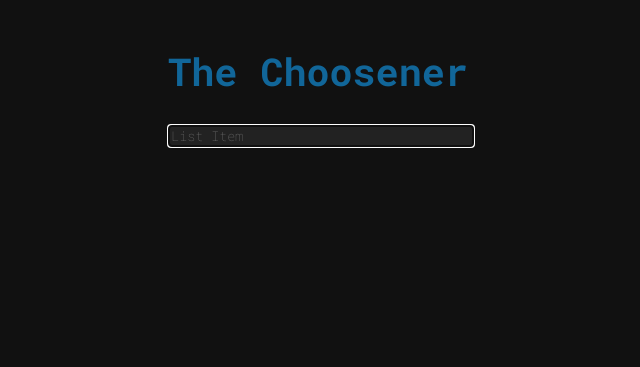
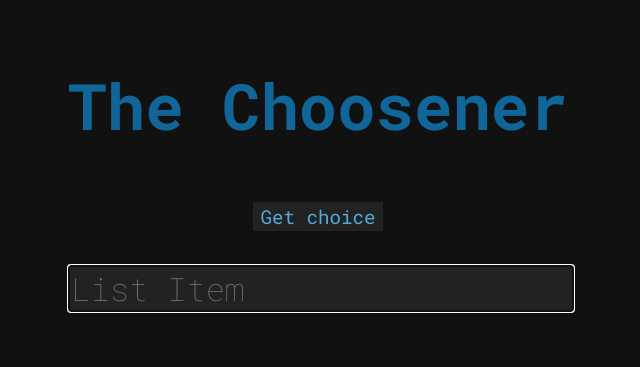
Before and after one commit to shanemcdo/choosener, a plain HTML site: page index.html in a window 1280 px wide. Shown: the whole page, without its empty margins (322-962 px from the left). Drawn offline with Linux system fonts and the light colour scheme.

Commit message:
Add ability to show result

```diff
--- a/index.css
+++ b/index.css
@@ -17,7 +17,7 @@ body{
     color: var(--text);
     display: flex;
     justify-content: center;
-    font-size: 1.2em;
+    font-size: 1.2rem;
 }
 
 .content{
@@ -26,6 +26,19 @@ body{
 
 h1{
     font-weight: 800;
+}
+
+button{
+    background: var(--bg);
+    border: solid 1px var(--bg-accent);
+    color: var(--text);
+    font-family: 'Roboto Mono', monospace;
+    font-size: 1.2rem;
+}
+
+button:disabled{
+    background: var(--bg-accent);
+    color: var(--text-accent);
 }
 
 #input-list{
@@ -46,3 +59,17 @@ h1{
     background: var(--bg-accent);
     color: var(--text-accent);
 }
+
+#choice-div{
+    display: none;
+}
+
+@media only screen and (min-width: 750px){
+    body{
+        font-size: 2rem;
+    }
+
+    .input-list-input{
+        font-size: 2rem;
+    }
+}
--- a/index.html
+++ b/index.html
@@ -16,8 +16,16 @@
     <body>
         <div class="content">
             <h1>The Choosener</h1>
-            <ul id="input-list">
-            </ul>
+            <div id="input-div">
+                <button id="get-choice-button" onclick="get_choice()">Get choice</button>
+                <ul id="input-list">
+                </ul>
+            </div>
+            <div id="choice-div">
+                <h3 id="chosen"></h3>
+                <button id="get-again-button" onclick="get_choice()">Get again</button>
+                <button id="return-button" onclick="change_choices()">Change choices</button>
+            </div>
         </div>
     </body>
 </html>
--- a/index.js
+++ b/index.js
@@ -1,6 +1,14 @@
 const input_list = document.querySelector('#input-list');
 const template = document.querySelector('#input-list-item-template');
 const input_list_item = template.content.firstElementChild
+const get_choice_button = document.querySelector('#get-choice-button');
+const input_div = document.querySelector('#input-div');
+const choice_div = document.querySelector('#choice-div');
+const chosen = document.querySelector('#chosen');
+
+function get_random_array_element(array){
+    return array[Math.floor(Math.random() * array.length)];
+}
 
 function append_list_item(){
     let item = input_list_item.cloneNode(true)
@@ -45,8 +53,29 @@ function append_list_item(){
 }
 
 function update(){
-    if(input_list.children.length == 0)
-        append_list_item();
+    get_choice_button.disabled = true;
+    for(let i = 0; i < input_list.children.length; i++){
+        if(input_list.children[i].children[0].value){
+            get_choice_button.disabled = false;
+            break;
+        }
+    }
 }
 
+function get_choice(){
+    input_div.style.display = 'none';
+    choice_div.style.display = 'block';
+    let arr = [];
+    for(let i = 0; i < input_list.children.length; i++)
+        if(input_list.children[i].children[0].value)
+            arr.push(input_list.children[i].children[0].value);
+    chosen.innerHTML = get_random_array_element(arr);
+}
+
+function change_choices(){
+    input_div.style.display = '';
+    choice_div.style.display = '';
+}
+
+append_list_item();
 update();
```
